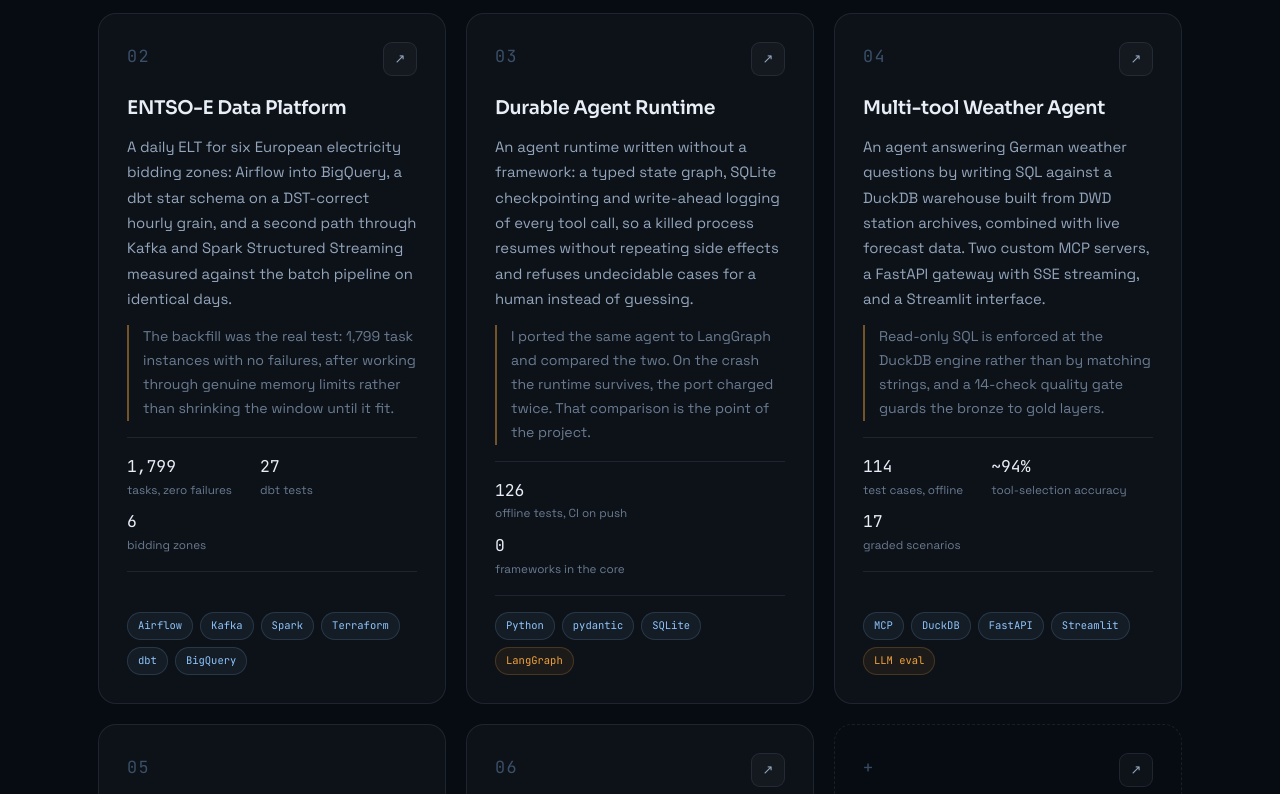
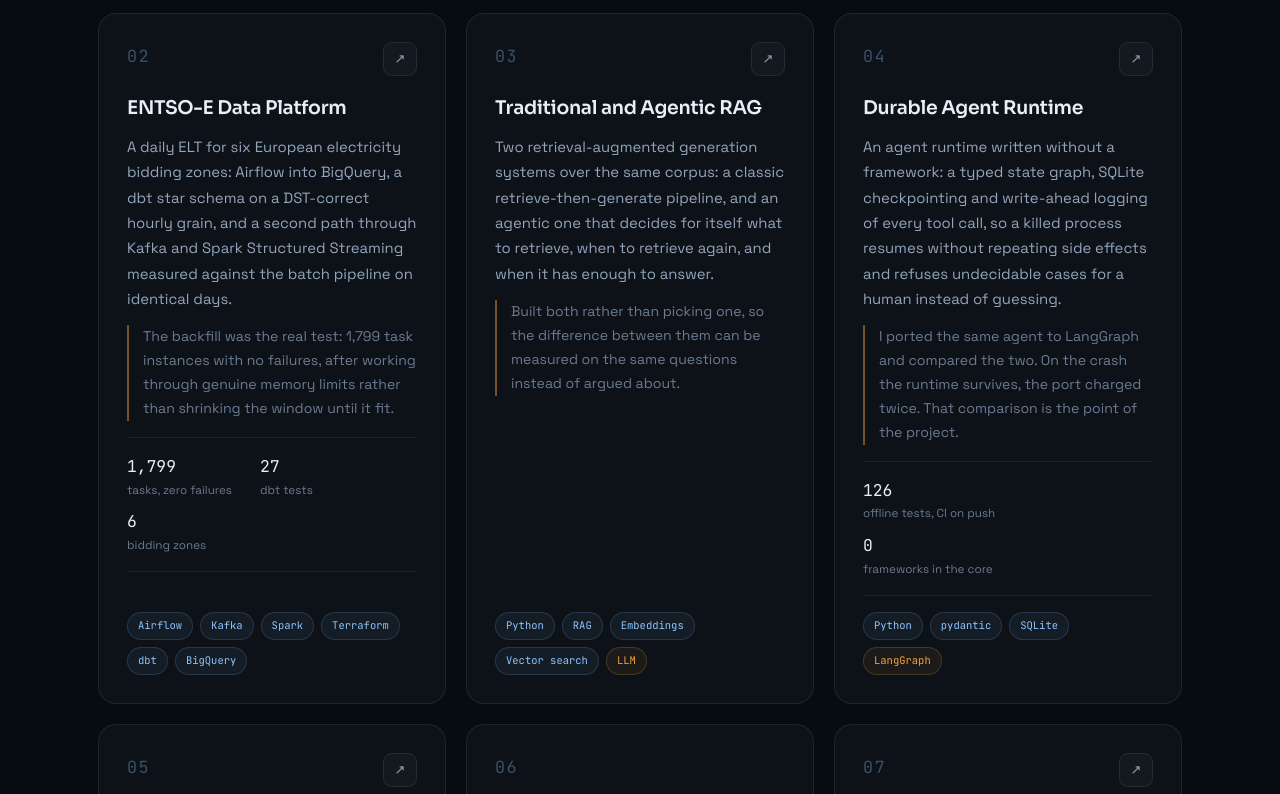
Before and after one commit to suhasnu/suhasnu.github.io, a plain HTML site: page index.html in a window 1280 px wide. Shown: the part 3640-4434 px from the top of the page. Drawn offline with Linux system fonts and the light colour scheme.

Commit message:
Revise project entries in index.html
Updated project numbers and descriptions for clarity.

```diff
--- a/index.html
+++ b/index.html
@@ -554,6 +554,26 @@ footer .mono{font-family:var(--mono);font-size:11px;letter-spacing:.08em}
       <article class="proj up" data-tags="ai">
         <div class="proj-top">
           <span class="proj-no">03</span>
+          <a class="proj-ico" href="https://github.com/suhasnu/Tradition_and_Agentic_RAG_System" aria-label="Traditional and Agentic RAG repository">&#8599;</a>
+        </div>
+        <h3>Traditional and Agentic RAG</h3>
+        <p class="desc">
+          Two retrieval-augmented generation systems over the same corpus: a classic
+          retrieve-then-generate pipeline, and an agentic one that decides for itself what to
+          retrieve, when to retrieve again, and when it has enough to answer.
+        </p>
+        <p class="note">
+          Built both rather than picking one, so the difference between them can be measured on the
+          same questions instead of argued about.
+        </p>
+        <div class="tags">
+          <span>Python</span><span>RAG</span><span>Embeddings</span><span>Vector search</span><span class="warm">LLM</span>
+        </div>
+      </article>
+
+      <article class="proj up" data-tags="ai">
+        <div class="proj-top">
+          <span class="proj-no">04</span>
           <a class="proj-ico" href="https://github.com/suhasnu/durable-agent-runtime" aria-label="Durable Agent Runtime repository">&#8599;</a>
         </div>
         <h3>Durable Agent Runtime</h3>
@@ -577,7 +597,7 @@ footer .mono{font-family:var(--mono);font-size:11px;letter-spacing:.08em}
 
       <article class="proj up" data-tags="ai de">
         <div class="proj-top">
-          <span class="proj-no">04</span>
+          <span class="proj-no">05</span>
           <a class="proj-ico" href="https://github.com/suhasnu/MCP_Agent_Multi_tool_AI_Assistent" aria-label="Multi-tool weather agent repository">&#8599;</a>
         </div>
         <h3>Multi-tool Weather Agent</h3>
@@ -602,7 +622,7 @@ footer .mono{font-family:var(--mono);font-size:11px;letter-spacing:.08em}
 
       <article class="proj up" data-tags="ml">
         <div class="proj-top">
-          <span class="proj-no">05</span>
+          <span class="proj-no">06</span>
         </div>
         <h3>Nominal Correction for Laser Trimming</h3>
         <p class="desc">
@@ -627,7 +647,7 @@ footer .mono{font-family:var(--mono);font-size:11px;letter-spacing:.08em}
 
       <article class="proj up" data-tags="de">
         <div class="proj-top">
-          <span class="proj-no">06</span>
+          <span class="proj-no">07</span>
           <a class="proj-ico" href="https://github.com/suhasnu/Air-and-weather-quality-monitor" aria-label="Air and Weather Quality Monitor repository">&#8599;</a>
         </div>
         <h3>Air and Weather Quality Monitor</h3>
```
